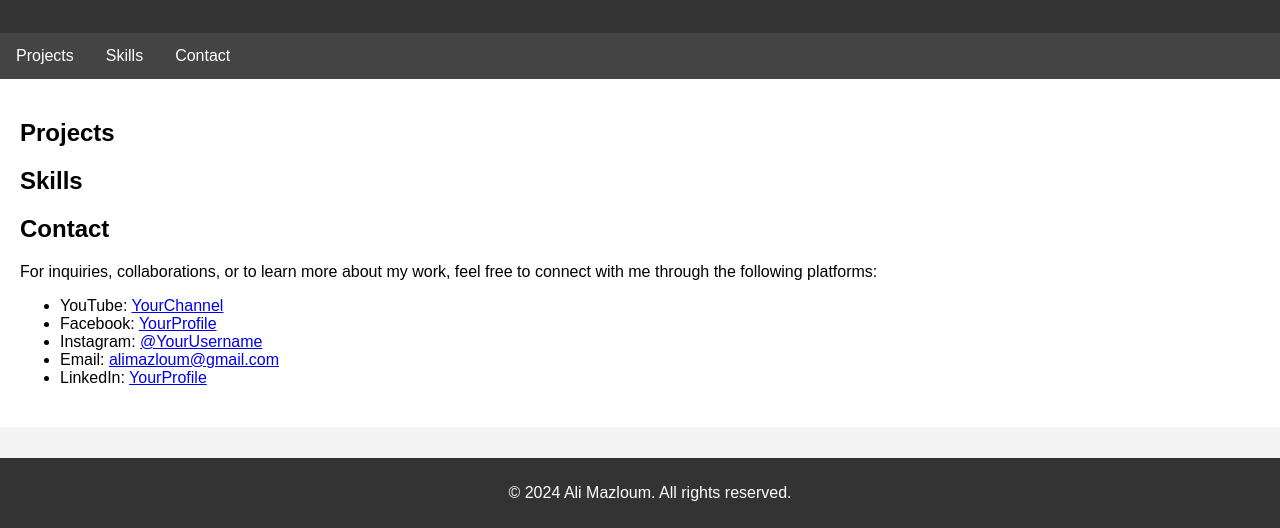
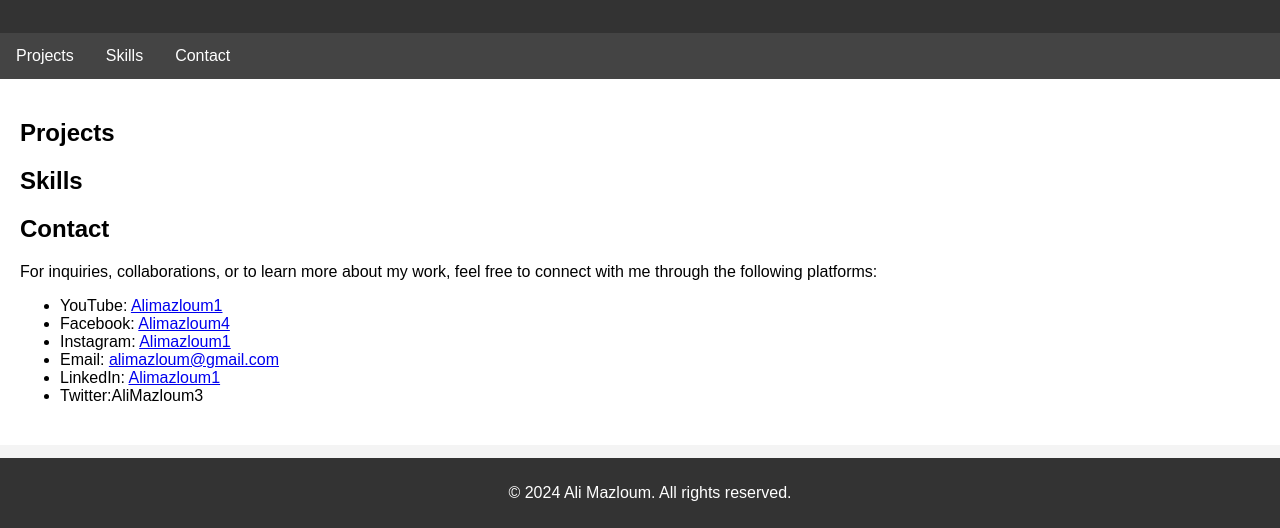
Before and after one commit to alimazloum2/ali, a plain HTML site: page index.html in a window 1280 px wide. Shown: the part 272-800 px from the top of the page. Drawn offline with Linux system fonts and the light colour scheme.

Commit message:
Update index.html

```diff
--- a/index.html
+++ b/index.html
@@ -42,11 +42,12 @@
             <div id="contact-info">
             <p>For inquiries, collaborations, or to learn more about my work, feel free to connect with me through the following platforms:</p>
      <ul>
-        <li>YouTube: <a href="https://youtube.com/YourChannel" target="_blank">YourChannel</a></li>
-        <li>Facebook: <a href="https://facebook.com/YourProfile" target="_blank">YourProfile</a></li>
-        <li>Instagram: <a href="https://instagram.com/YourUsername" target="_blank">@YourUsername</a></li>
+        <li>YouTube: <a href="https://www.youtube.com/@alimazloum1" target="_blank">Alimazloum1</a></li>
+        <li>Facebook: <a href="https://www.facebook.com/alimazloum4" target="_blank">Alimazloum4</a></li>
+        <li>Instagram: <a href="https://www.instagram.com/alimazloum1" target="_blank">Alimazloum1</a></li>
         <li>Email: <a href="mailto:alimazloum@gmail.com">alimazloum@gmail.com</a></li>
-        <li>LinkedIn: <a href="https://www.linkedin.com/in/alimazloum1" target="_blank">YourProfile</a></li>
+        <li>LinkedIn: <a href="https://www.linkedin.com/in/alimazloum1" target="_blank">Alimazloum1</a></li>
+        <li>Twitter:<a https://twitter.com/AliMazloum3" target="_blank">AliMazloum3</a></li>
     </ul>
 </div>
         </section>
```
